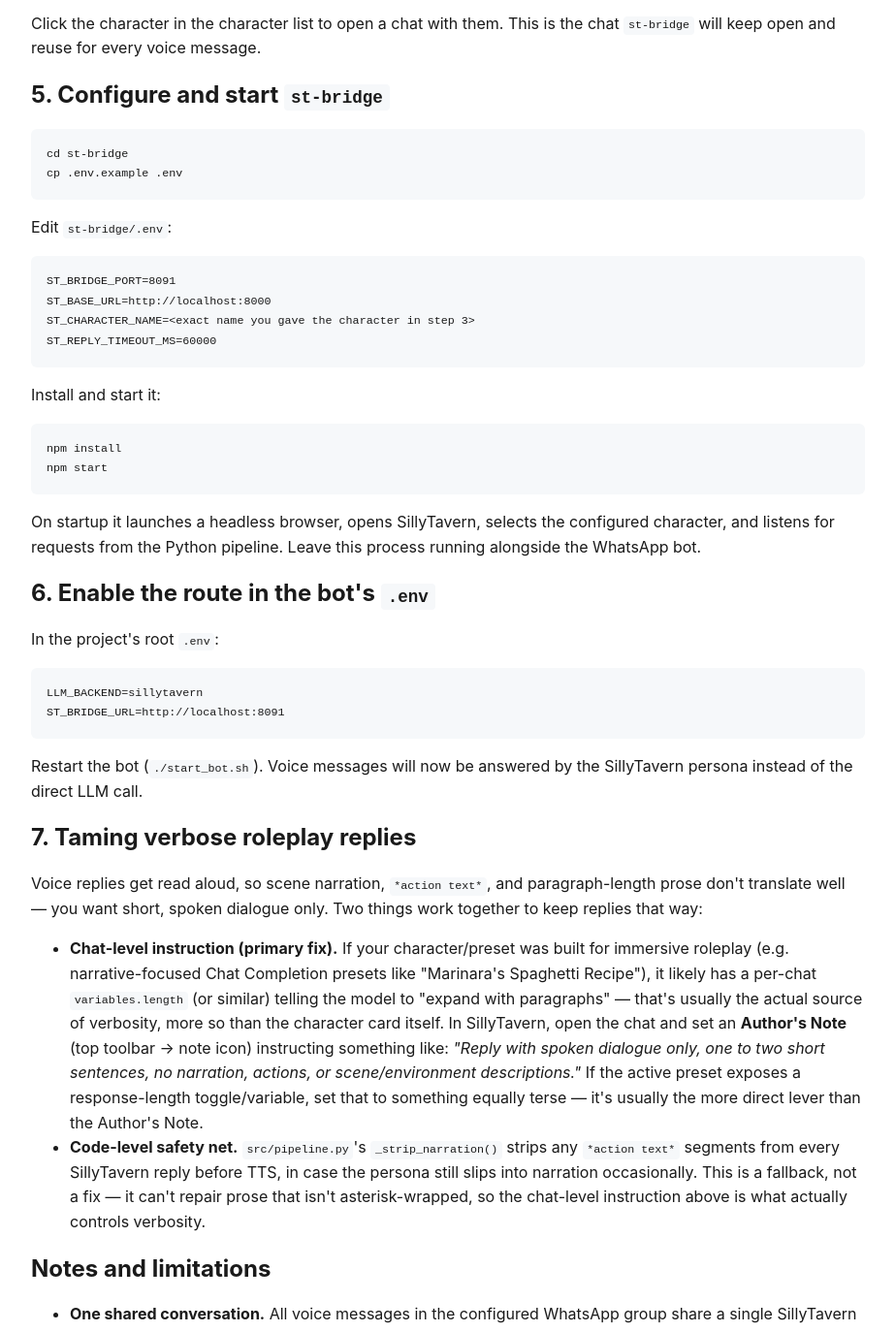
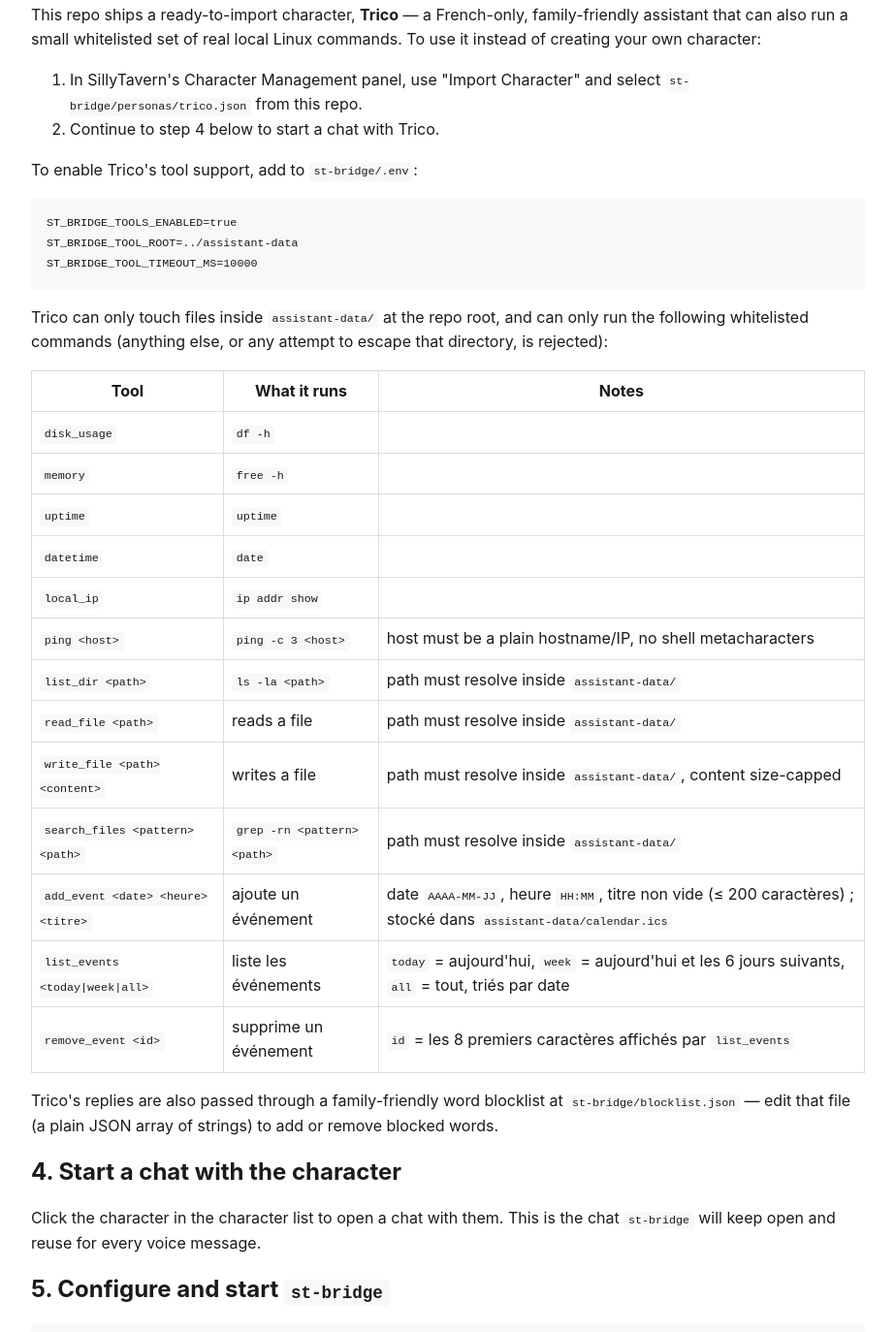
Before and after one commit to alx/voicebot, a plain HTML site: page sillytavern_setup.html in a window 1280 px wide. Shown: the part 1162-2536 px from the top of the page at 97% size, without its empty margins (178-1101 px from the left). Drawn offline with Linux system fonts and the light colour scheme.

Commit message:
deploy: c49ed03452318c87ac20bce6397d309b23ccb19e

```diff
--- a/sillytavern_setup.html
+++ b/sillytavern_setup.html
@@ -66,6 +66,102 @@ optionally <strong>Example Dialogue</strong> and a <strong>First Message</strong
 persona <code>st-bridge</code> will talk to.</li>
 <li>Save the character.</li>
 </ol>
+<h3>Using the built-in Trico persona (with local tool support)</h3>
+<p>This repo ships a ready-to-import character, <strong>Trico</strong> — a French-only,
+family-friendly assistant that can also run a small whitelisted set of real
+local Linux commands. To use it instead of creating your own character:</p>
+<ol>
+<li>In SillyTavern's Character Management panel, use &quot;Import Character&quot; and
+select <code>st-bridge/personas/trico.json</code> from this repo.</li>
+<li>Continue to step 4 below to start a chat with Trico.</li>
+</ol>
+<p>To enable Trico's tool support, add to <code>st-bridge/.env</code>:</p>
+<pre><code class="language-bash">ST_BRIDGE_TOOLS_ENABLED=true
+ST_BRIDGE_TOOL_ROOT=../assistant-data
+ST_BRIDGE_TOOL_TIMEOUT_MS=10000
+</code></pre>
+<p>Trico can only touch files inside <code>assistant-data/</code> at the repo root, and can
+only run the following whitelisted commands (anything else, or any attempt to
+escape that directory, is rejected):</p>
+<table>
+<thead>
+<tr>
+<th>Tool</th>
+<th>What it runs</th>
+<th>Notes</th>
+</tr>
+</thead>
+<tbody>
+<tr>
+<td><code>disk_usage</code></td>
+<td><code>df -h</code></td>
+<td></td>
+</tr>
+<tr>
+<td><code>memory</code></td>
+<td><code>free -h</code></td>
+<td></td>
+</tr>
+<tr>
+<td><code>uptime</code></td>
+<td><code>uptime</code></td>
+<td></td>
+</tr>
+<tr>
+<td><code>datetime</code></td>
+<td><code>date</code></td>
+<td></td>
+</tr>
+<tr>
+<td><code>local_ip</code></td>
+<td><code>ip addr show</code></td>
+<td></td>
+</tr>
+<tr>
+<td><code>ping &lt;host&gt;</code></td>
+<td><code>ping -c 3 &lt;host&gt;</code></td>
+<td>host must be a plain hostname/IP, no shell metacharacters</td>
+</tr>
+<tr>
+<td><code>list_dir &lt;path&gt;</code></td>
+<td><code>ls -la &lt;path&gt;</code></td>
+<td>path must resolve inside <code>assistant-data/</code></td>
+</tr>
+<tr>
+<td><code>read_file &lt;path&gt;</code></td>
+<td>reads a file</td>
+<td>path must resolve inside <code>assistant-data/</code></td>
+</tr>
+<tr>
+<td><code>write_file &lt;path&gt; &lt;content&gt;</code></td>
+<td>writes a file</td>
+<td>path must resolve inside <code>assistant-data/</code>, content size-capped</td>
+</tr>
+<tr>
+<td><code>search_files &lt;pattern&gt; &lt;path&gt;</code></td>
+<td><code>grep -rn &lt;pattern&gt; &lt;path&gt;</code></td>
+<td>path must resolve inside <code>assistant-data/</code></td>
+</tr>
+<tr>
+<td><code>add_event &lt;date&gt; &lt;heure&gt; &lt;titre&gt;</code></td>
+<td>ajoute un événement</td>
+<td>date <code>AAAA-MM-JJ</code>, heure <code>HH:MM</code>, titre non vide (≤ 200 caractères) ; stocké dans <code>assistant-data/calendar.ics</code></td>
+</tr>
+<tr>
+<td><code>list_events &lt;today|week|all&gt;</code></td>
+<td>liste les événements</td>
+<td><code>today</code> = aujourd'hui, <code>week</code> = aujourd'hui et les 6 jours suivants, <code>all</code> = tout, triés par date</td>
+</tr>
+<tr>
+<td><code>remove_event &lt;id&gt;</code></td>
+<td>supprime un événement</td>
+<td><code>id</code> = les 8 premiers caractères affichés par <code>list_events</code></td>
+</tr>
+</tbody>
+</table>
+<p>Trico's replies are also passed through a family-friendly word blocklist at
+<code>st-bridge/blocklist.json</code> — edit that file (a plain JSON array of strings) to
+add or remove blocked words.</p>
 <h2>4. Start a chat with the character</h2>
 <p>Click the character in the character list to open a chat with them. This is
 the chat <code>st-bridge</code> will keep open and reuse for every voice message.</p>
```
